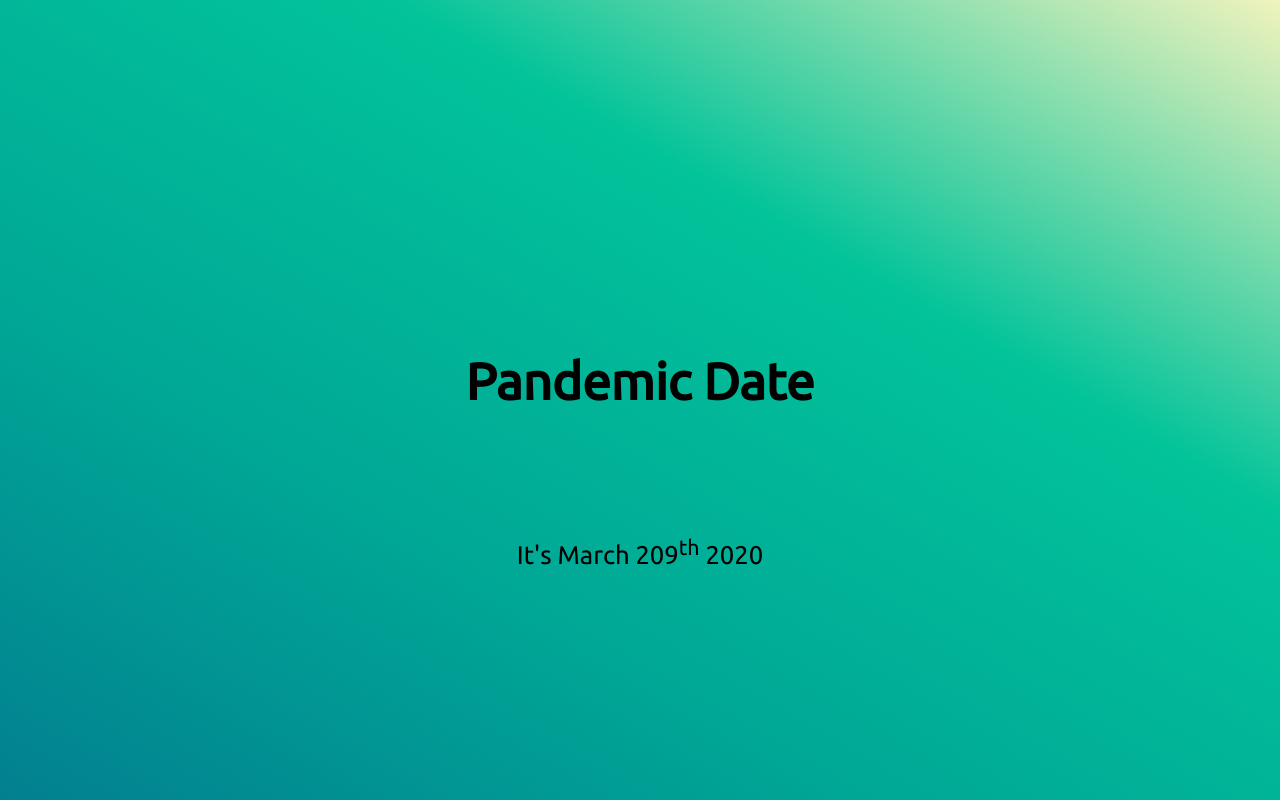
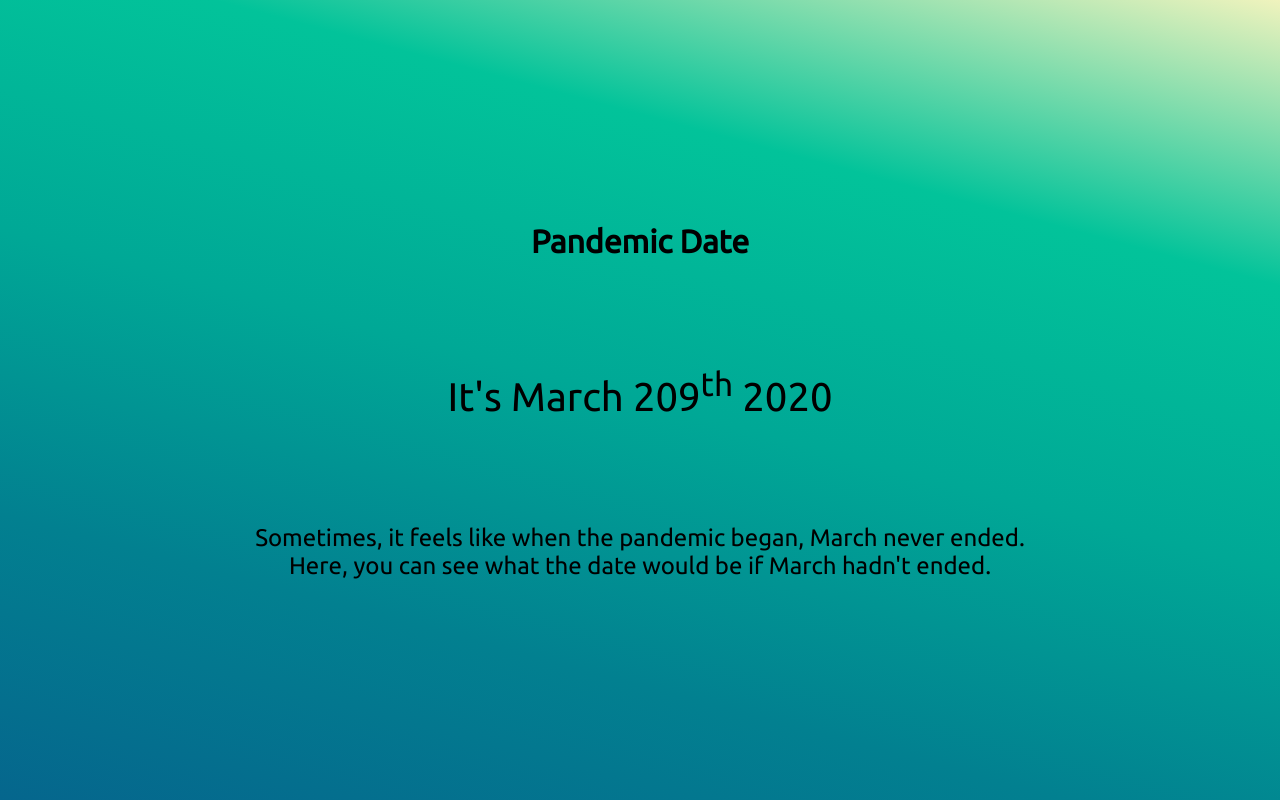
Before and after one commit to rwhwebster/pandemic-date, a plain HTML site: page index.html in a window 1280 px wide. Drawn offline with Linux system fonts and the light colour scheme.

Commit message:
Update to styles

```diff
--- a/index.html
+++ b/index.html
@@ -13,12 +13,19 @@
     <body>
         <section>
             <h1>Pandemic Date</h1>
-
+            <div class="divider"></div>
             <div id="daydiv">
                 <div>
                     <span class="days"></span>
                 </div>
             </div>
+            <div class="divider"></div>
+            <div id="descript">
+                <p>
+                    Sometimes, it feels like when the pandemic began, March never ended. <br>
+                    Here, you can see what the date would be if March hadn't ended.
+                </p>
+            </div>
         </section>
     </body>
 
--- a/src/styles.css
+++ b/src/styles.css
@@ -1,7 +1,7 @@
 body{
     margin: auto;
     text-align: center;
-    background-image: linear-gradient(30deg, #028090, #00A896, #02C39A, #F0F3BD);
+    background-image: linear-gradient(15deg, #05668D, #028090, #00A896, #02C39A, #F0F3BD);
     background-repeat: no-repeat;
     font-family: 'Ubuntu', sans-serif;
     font-weight: 500;
@@ -19,10 +19,20 @@ section {
 }
 
 h1 {
-    font-size: 4vw;
-    padding: 10vh;
+    font-size: 4vh;
 }
 
 .days {
-    font-size: 2vw;
+    font-size: 5vh;
+    font-weight: 500;
 }
+
+p {
+    font-size: 3vh;
+    padding-left: 5vw;
+    padding-right: 5vw;
+}
+
+.divider {
+    height: 10vh;
+}
```
